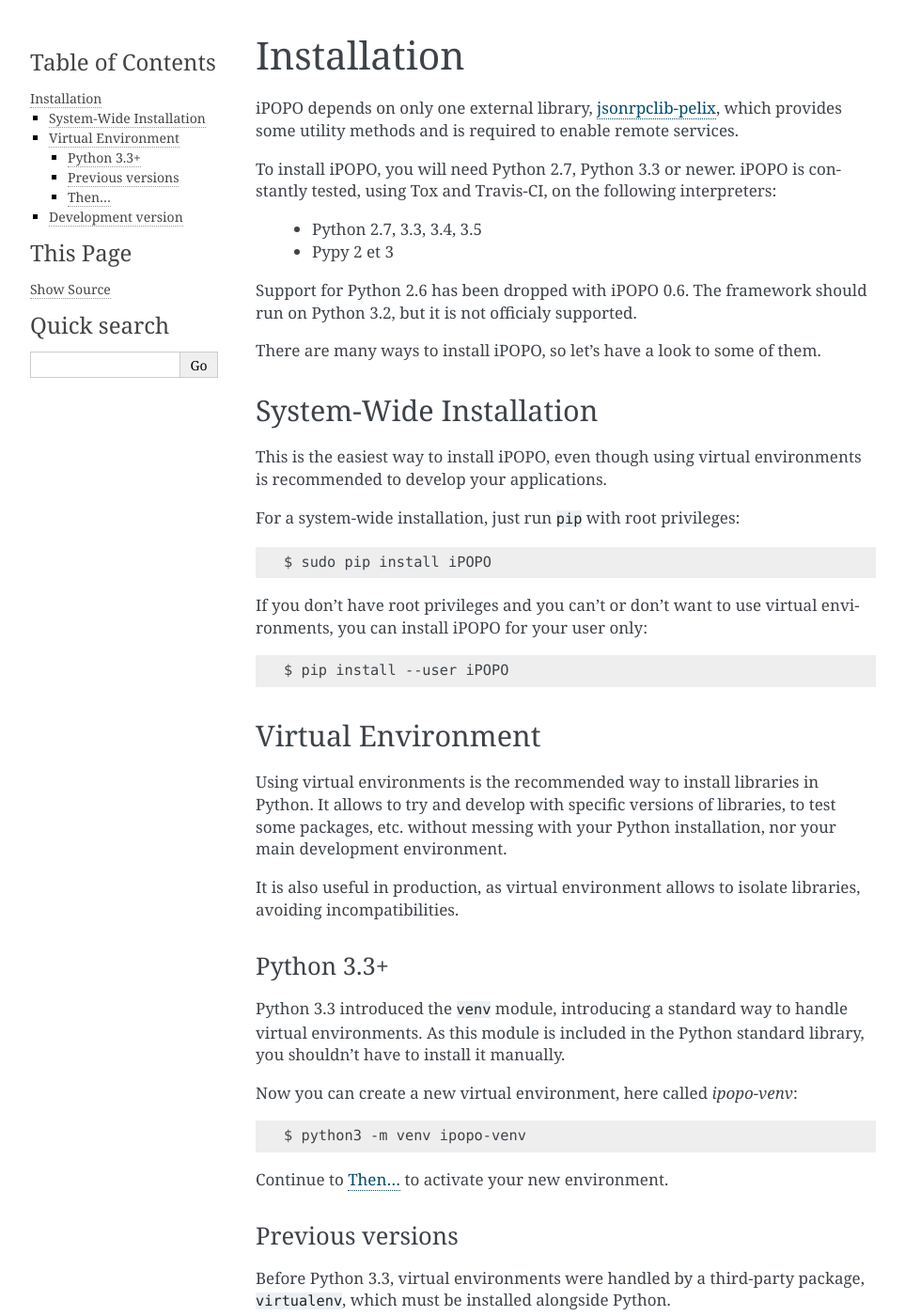
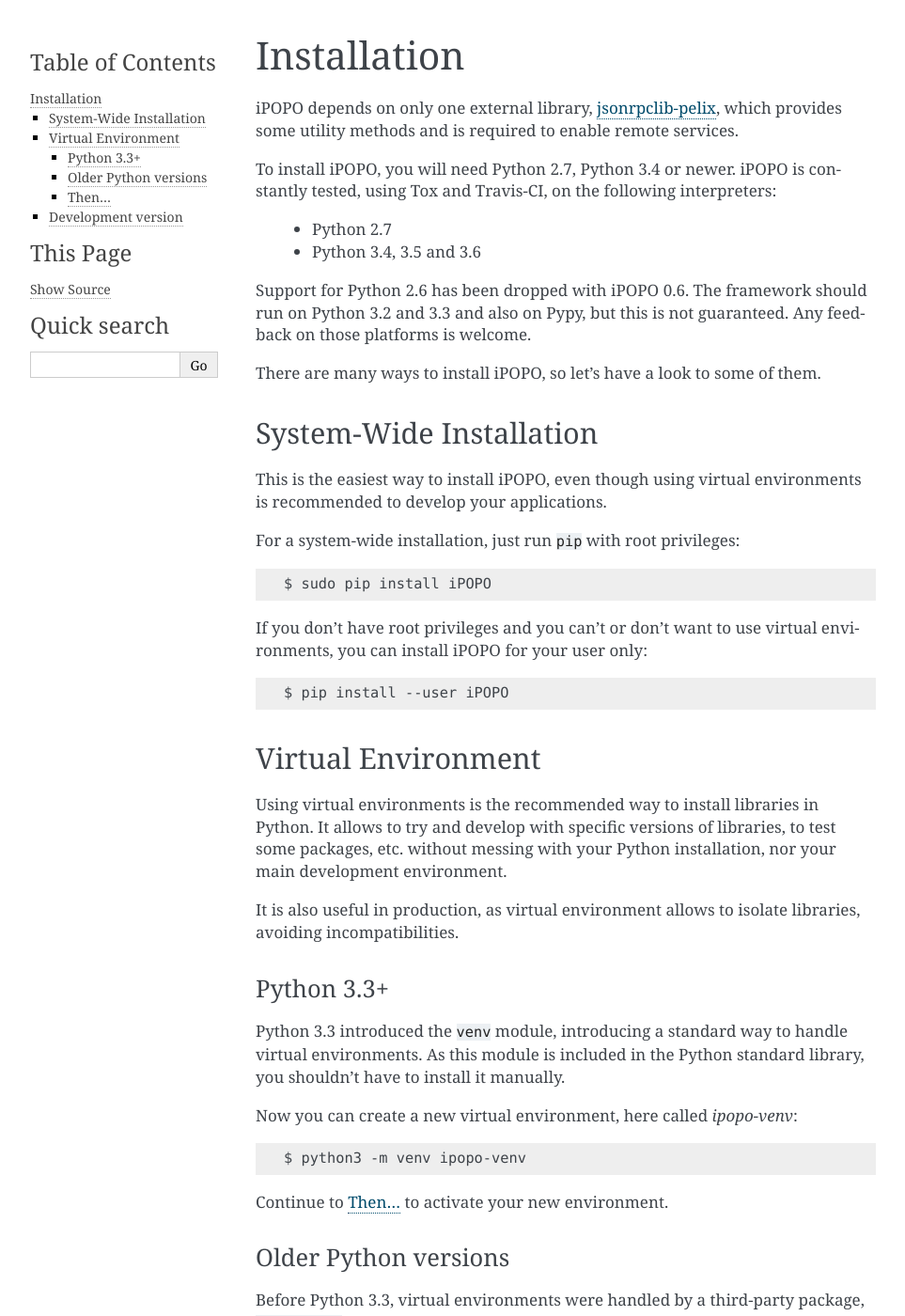
Before and after one commit to tcalmant/ipopo, a Sphinx documentation site: the page built from docs/installation.rst, in a window 1280 px wide and 1400 px high. Shown: the whole window at 94% size, without its empty margins (148-1111 px from the left). Built offline with Sphinx 7.4.7, drawn with Linux system fonts in a browser that asks for light colours; pages that are not in the unit, such as notebooks, are missing from menus; some of the changed text lies outside the part shown.

```diff
--- a/docs/installation.rst
+++ b/docs/installation.rst
@@ -7,15 +7,16 @@ iPOPO depends on only one external library,
 `jsonrpclib-pelix <https://github.com/tcalmant/jsonrpclib>`_, which
 provides some utility methods and is required to enable remote services.
 
-To install iPOPO, you will need Python 2.7, Python 3.3 or newer.
+To install iPOPO, you will need Python 2.7, Python 3.4 or newer.
 iPOPO is constantly tested, using Tox and Travis-CI, on the following
 interpreters:
 
-  * Python 2.7, 3.3, 3.4, 3.5
-  * Pypy 2 et 3
+  * Python 2.7
+  * Python 3.4, 3.5 and 3.6
 
-Support for Python 2.6 has been dropped with iPOPO 0.6. The framework
-should run on Python 3.2, but it is not officialy supported.
+Support for Python 2.6 has been dropped with iPOPO 0.6.
+The framework should run on Python 3.2 and 3.3 and also on Pypy, but this is
+not guaranteed. Any feedback on those platforms is welcome.
 
 There are many ways to install iPOPO, so let's have a look to some of
 them.
@@ -61,8 +62,8 @@ Now you can create a new virtual environment, here called *ipopo-venv*::
 
 Continue to :ref:`then` to activate your new environment.
 
-Previous versions
-'''''''''''''''''
+Older Python versions
+'''''''''''''''''''''
 
 Before Python 3.3, virtual environments were handled by a third-party
 package, ``virtualenv``, which must be installed alongside Python.
@@ -97,10 +98,11 @@ If you are a Windows user, the following command is for you::
 
     > ipopo-venv\Scripts\activate
 
-Either way, you show now be using your virtual environment. The shell
-prompt should indicate it.
+Either way, the ``python`` and ``pip`` commands you type in the shell should
+be those of your virtual environment.
+The shell prompt indicates the name of the virtual environment currently in use.
 
-Now you can install iPOPO using ``pip``. As this is a virtual
+Now you can install iPOPO using ``pip``. As you are in a virtual
 environment, you don't need administration rights::
 
     $ pip install iPOPO
--- a/docs/tutorials/ipopo_10min.rst
+++ b/docs/tutorials/ipopo_10min.rst
@@ -246,3 +246,6 @@ Here is a sample run, calling ``python main_pelix_launcher.py``:
    Bye !
    A spell client has been stopped
    INFO:pelix.shell.core:Shell services unregistered
+
+You can now go back to see other :ref:`Tutorials` or take a look at the
+:ref:`refcards`.
```
Also changed, not shown: other parts of docs/installation.rst (+3 -1 lines), docs/foreword.rst (+5 -3 lines), docs/quickstart.rst (+17 -13 lines).
